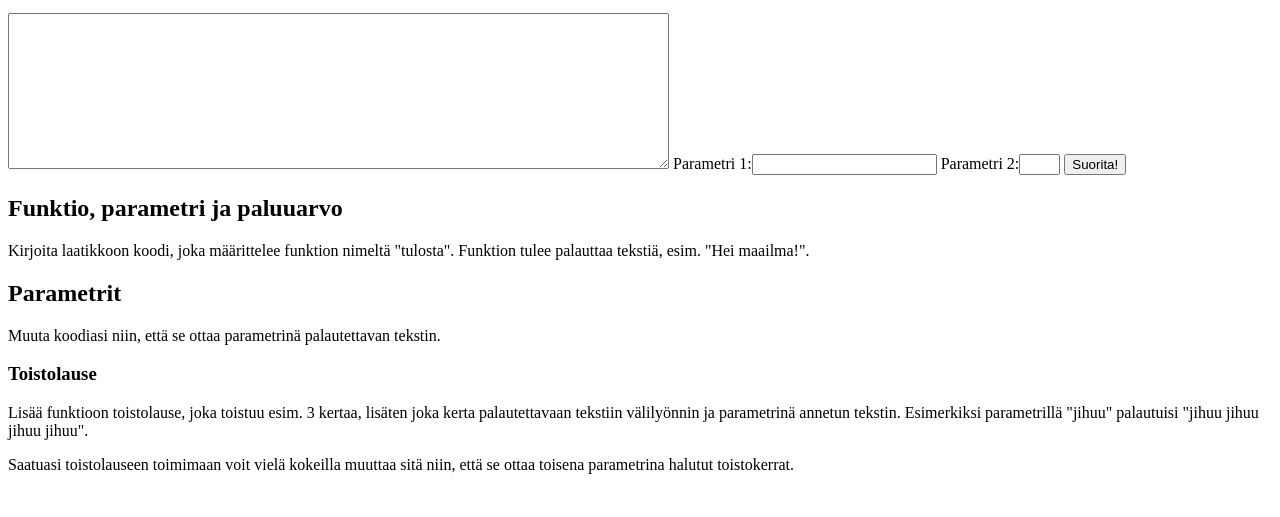
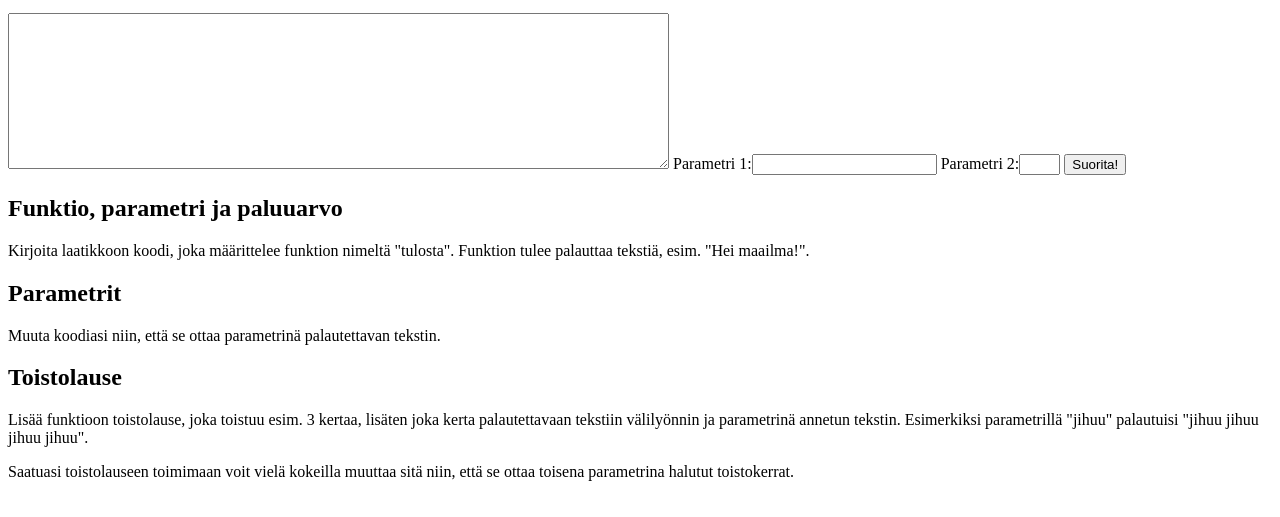
Before and after one commit to jakaarl/koodikoulu, a website: page docs/harjoitukset/funktiot.html in a window 1280 px wide. Shown: the part 101-618 px from the top of the page. Drawn offline with Linux system fonts and the light colour scheme.

Commit message:
Hups, otsikot samalle tasolle.

```diff
--- a/docs/harjoitukset/funktiot.html
+++ b/docs/harjoitukset/funktiot.html
@@ -33,7 +33,7 @@ Kirjoita laatikkoon koodi, joka määrittelee funktion nimeltä &quot;tulosta&qu
     <p>
 Muuta koodiasi niin, että se ottaa parametrinä palautettavan tekstin.
     </p>
-    <h3>Toistolause</h3>
+    <h2>Toistolause</h3>
     <p>
 Lisää funktioon toistolause, joka toistuu esim. 3 kertaa, lisäten joka kerta palautettavaan tekstiin välilyönnin ja parametrinä annetun tekstin.
 Esimerkiksi parametrillä &quot;jihuu&quot; palautuisi &quot;jihuu jihuu jihuu jihuu&quot;.
```
